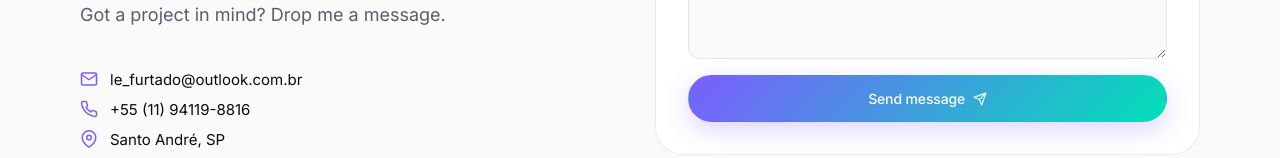
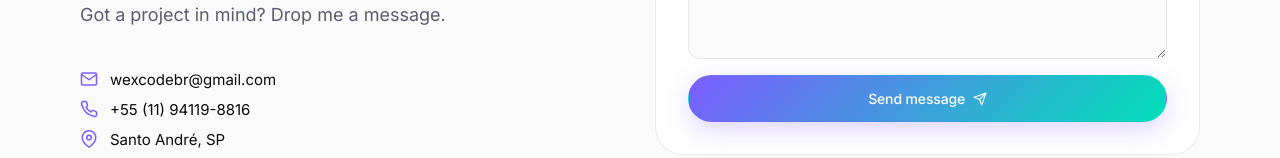
Before and after one commit to lefurtado/portfolio, a React (Vite) app: page / in a window 1280 px wide. Shown: the part 7485-7643 px from the top of the page. Built offline with nearby package versions, Linux system fonts and the light colour scheme.

Commit message:
chore: update contact email from le_furtado@outlook.com.br to wexcodebr@gmail.com

```diff
--- a/src/components/sections/Contact.js
+++ b/src/components/sections/Contact.js
@@ -168,8 +168,8 @@ export function Contact() {
             <h2>{t("contact.title")}</h2>
             <p>{t("contact.subtitle")}</p>
             <Direct>
-              <DirectItem href="mailto:le_furtado@outlook.com.br">
-                <FiMail size={18} /> le_furtado@outlook.com.br
+              <DirectItem href="mailto:wexcodebr@gmail.com">
+                <FiMail size={18} /> wexcodebr@gmail.com
               </DirectItem>
               <DirectItem
                 href="https://wa.me/5511941198816?text=Olá, Leandro! Gostaria de conversar sobre oportunidades."
```
